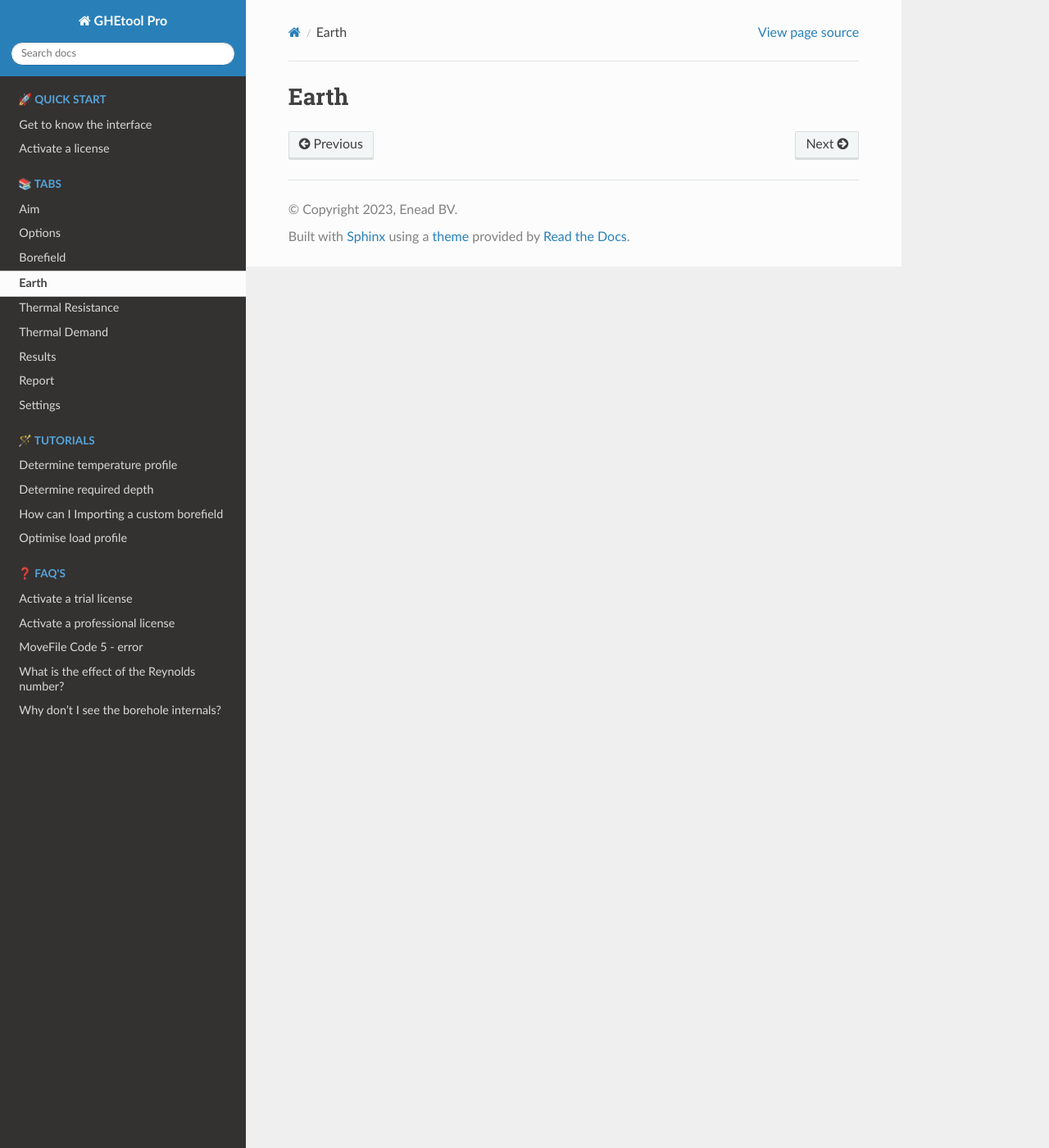
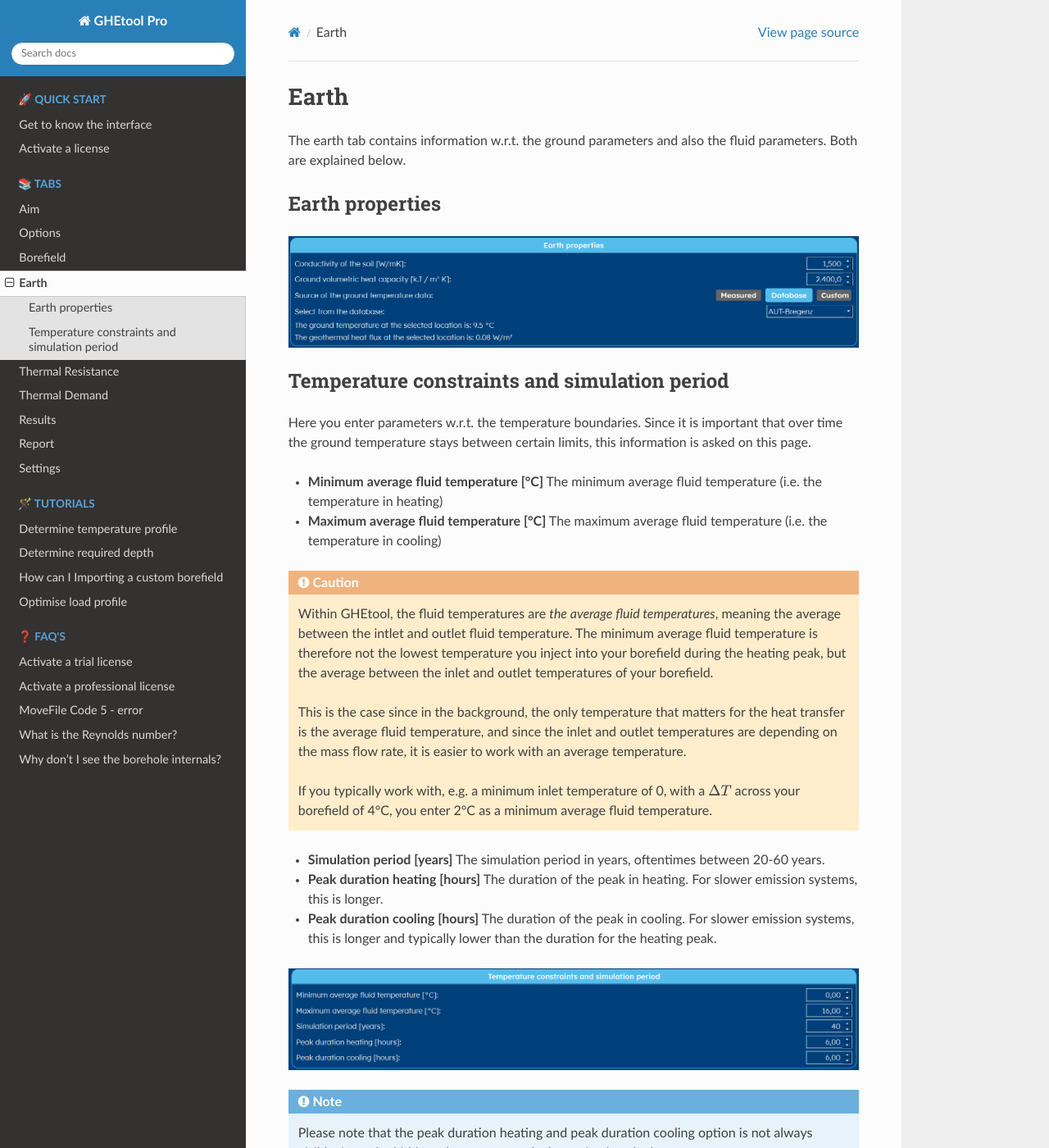
Before and after one commit to novakgeoenergie/GHEToolManual, a Sphinx documentation site: the page built from docs/sources/tabs/earth.rst, in a window 1280 px wide and 1400 px high. Shown: the whole window at 82% size. Built offline with Sphinx 7.4.7 and the Read the Docs theme 2.0.0, drawn with Linux system fonts in a browser that asks for light colours; pages that are not in the unit, such as notebooks, are missing from menus; some of the changed text lies outside the part shown.

Commit message:
Sidenote on temperature contraints

```diff
--- a/docs/index.rst
+++ b/docs/index.rst
@@ -43,7 +43,7 @@ GHEtool Pro: the tool for borefield calculations
     sources/FAQ's/activate_trial.rst
     sources/FAQ's/activate_license.rst
     sources/FAQ's/winerror.rst
-    sources/FAQ's/influence_viscosity.rst
+    sources/FAQ's/reynolds_number.rst
     sources/FAQ's/borehole_internals.rst
 
 A short welcome message
--- a/docs/sources/FAQ's/FAQ.rst
+++ b/docs/sources/FAQ's/FAQ.rst
@@ -12,5 +12,5 @@ Do you have a specific question? Perhaps you can find it in the list below!
     activate_trial.rst
     activate_license.rst
     winerror.rst
-    influence_viscosity.rst
+    reynolds_number.rst
     borehole_internals.rst
--- /dev/null
+++ b/docs/sources/General/caution_temperatures.rst
@@ -0,0 +1,10 @@
+.. caution::
+    Within GHEtool, the fluid temperatures are *the average fluid temperatures*, meaning the average between the intlet
+    and outlet fluid temperature. The minimum average fluid temperature is therefore not the lowest temperature you inject into
+    your borefield during the heating peak, but the average between the inlet and outlet temperatures of your borefield.
+
+    This is the case since in the background, the only temperature that matters for the heat transfer is the average fluid temperature,
+    and since the inlet and outlet temperatures are depending on the mass flow rate, it is easier to work with an average temperature.
+
+    If you typically work with, e.g. a minimum inlet temperature of 0, with a :math:`\Delta T` across your borefield of 4°C,
+    you enter 2°C as a minimum average fluid temperature.
--- a/docs/sources/tabs/earth.rst
+++ b/docs/sources/tabs/earth.rst
@@ -2,3 +2,32 @@
 
 Earth
 #####
+The earth tab contains information w.r.t. the ground parameters and also the fluid parameters.
+Both are explained below.
+
+Earth properties
+================
+.. image:: Figures/earth_properties.png
+  :alt: Earth properties
+
+Temperature constraints and simulation period
+=============================================
+Here you enter parameters w.r.t. the temperature boundaries.
+Since it is important that over time the ground temperature stays between certain limits,
+this information is asked on this page.
+
+* **Minimum average fluid temperature [°C]** The minimum average fluid temperature (i.e. the temperature in heating)
+* **Maximum average fluid temperature [°C]** The maximum average fluid temperature (i.e. the temperature in cooling)
+
+.. include:: ../General/caution_temperatures.rst
+
+* **Simulation period [years]** The simulation period in years, oftentimes between 20-60 years.
+* **Peak duration heating [hours]** The duration of the peak in heating. For slower emission systems, this is longer.
+* **Peak duration cooling [hours]** The duration of the peak in cooling. For slower emission systems, this is longer and typically lower than the duration for the heating peak.
+
+.. image:: Figures/temperature_constraints.png
+  :alt: Temperature constraints and simulation period
+
+.. note::
+    Please note that the peak duration heating and peak duration cooling option is not always visible.
+    It can be hidden when you use calculate using hourly data.
```
Also changed, not shown: docs/sources/FAQ's/reynolds_number.rst (renamed from docs/sources/FAQ's/influence_viscosity.rst, +17 -6 lines), docs/sources/tabs/Figures/earth_properties.png (added), docs/sources/tabs/Figures/temperature_constraints.png (added).
